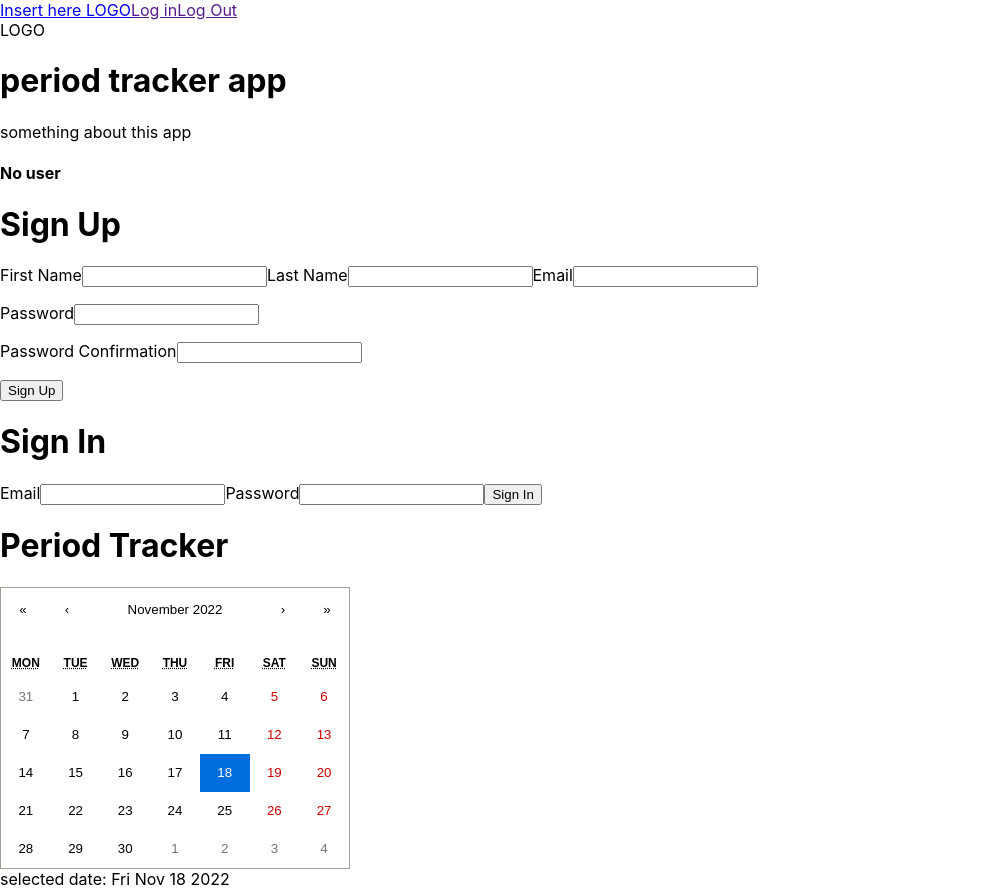
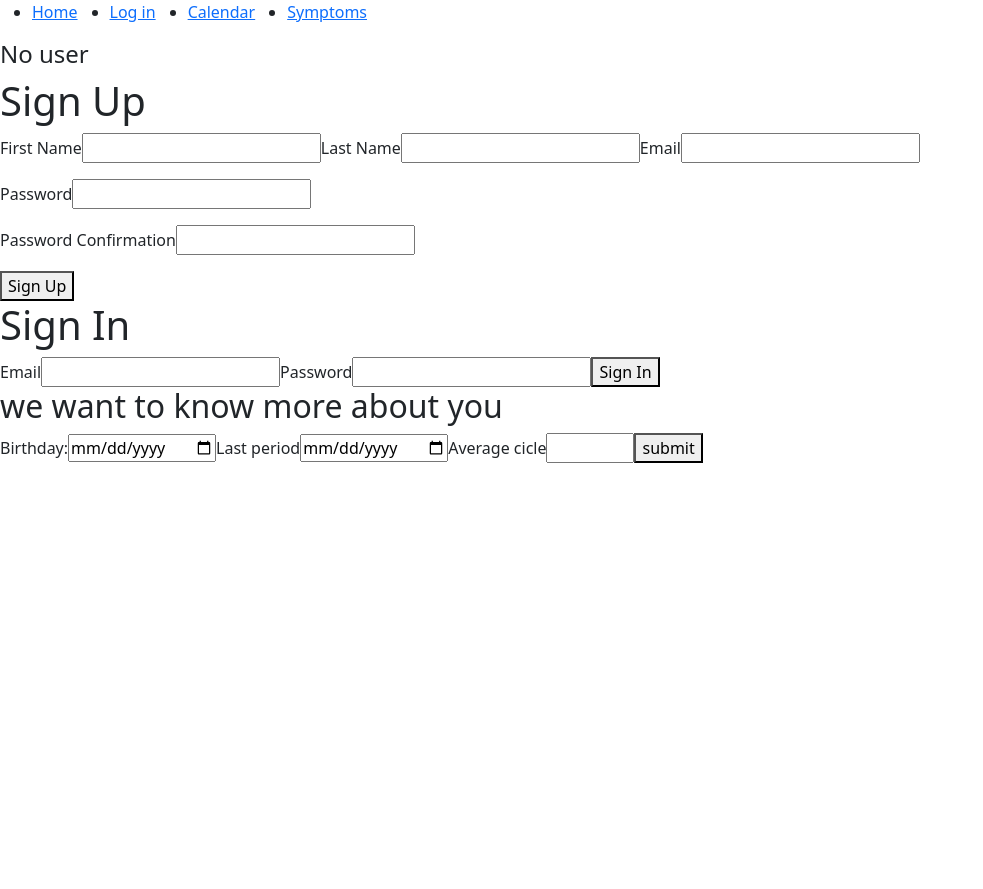
Before and after one commit to Gissell10/period-traker, a React (Create React App) app: page /login in a window 1280 px wide. Shown: the whole page, without its empty margins (0-983 px from the left). After the commit the page ends 800 px from the top, so only its background shows below. Built offline with nearby package versions, Linux system fonts and the light colour scheme.

Commit message:
basic routing

```diff
--- a/package.json
+++ b/package.json
@@ -8,8 +8,11 @@
     "@testing-library/user-event": "^13.5.0",
     "axios": "^1.1.3",
     "react": "^18.2.0",
+    "bootstrap": "^5.2.2",
+    "react-bootstrap": "^2.6.0",
     "react-calendar": "^4.0.0",
     "react-dom": "^18.2.0",
+    "react-router-dom": "^6.4.3",
     "react-scripts": "5.0.1",
     "web-vitals": "^2.1.4"
   },
--- a/src/App.css
+++ b/src/App.css
@@ -1,38 +1,7 @@
-.App {
-  text-align: center;
+.nav {
+  display: flex;
 }
 
-.App-logo {
-  height: 40vmin;
-  pointer-events: none;
+.btn-bd-primary {
+  --bs-btn-border-color: #ff1e52;
 }
-
-@media (prefers-reduced-motion: no-preference) {
-  .App-logo {
-    animation: App-logo-spin infinite 20s linear;
-  }
-}
-
-.App-header {
-  background-color: #282c34;
-  min-height: 100vh;
-  display: flex;
-  flex-direction: column;
-  align-items: center;
-  justify-content: center;
-  font-size: calc(10px + 2vmin);
-  color: white;
-}
-
-.App-link {
-  color: #61dafb;
-}
-
-@keyframes App-logo-spin {
-  from {
-    transform: rotate(0deg);
-  }
-  to {
-    transform: rotate(360deg);
-  }
-}
--- a/src/components/AboutYou.jsx
+++ b/src/components/AboutYou.jsx
@@ -2,7 +2,16 @@ import React from "react";
 const AboutYou = function () {
   return (
     <div>
-      <form action="">{/* inittal from with bsic questions */}</form>
+      <h2>we want to know more about you</h2>
+      <form>
+        <label>Birthday:</label>
+        <input type="date" name="birthday" />
+        <label> Last period</label>
+        <input type="date" name="last-period" />
+        <label htmlFor="">Average cicle</label>
+        <input type="number" min="1" max="10" />
+        <button type="Submit">submit</button>
+      </form>
     </div>
   );
 };
--- a/src/components/App.js
+++ b/src/components/App.js
@@ -1,23 +1,25 @@
 import { Component } from "react";
-import axios from 'axios'
+import axios from "axios";
+import { BrowserRouter as Router, Routes, Route } from "react-router-dom";
+import "bootstrap/dist/css/bootstrap.min.css";
 
+import "../App.css";
+import Home from "./Home";
 import Nav from "./Nav";
-import Home from "./Home";
 import Users from "./Users";
 import AboutYou from "./AboutYou";
 import Schedule from "./Schedule";
 import Symptoms from "./Symptoms";
 
-const SIGN_UP_URL = 'http://localhost:3000/users';
-const SIGN_IN_URL = 'http://localhost:3000/login';
-const USER_PROFILE_URL = 'http://localhost:3000/profile';
+const SIGN_UP_URL = "http://localhost:3000/users";
+const SIGN_IN_URL = "http://localhost:3000/login";
+const USER_PROFILE_URL = "http://localhost:3000/profile";
 
 class App extends Component {
-
   state = {
     user: {},
-		error: ''
-	}
+    error: "",
+  };
 
   signUp = (user) => {
     const body = JSON.stringify({
@@ -26,80 +28,105 @@ class App extends Component {
         last_name: user.lastName,
         email: user.email,
         password: user.password,
-			}
+      },
     });
-		axios.post(SIGN_UP_URL, body, {
+    axios
+      .post(SIGN_UP_URL, body, {
         headers: {
-				'Accept': 'application/json',
-				'Content-Type': 'application/json'
-			}
+          Accept: "application/json",
+          "Content-Type": "application/json",
+        },
       })
       .then((response) => {
-			console.log(response.data)
+        console.log(response.data);
         this.setState({
-				user: response.data
-			})
-		})
-	}
+          user: response.data,
+        });
+      });
+  };
 
   signIn = (user) => {
     const body = JSON.stringify({
       user: {
         email: user.email,
-				password: user.password
+        password: user.password,
+      },
+    });
+
+    axios
+      .post(SIGN_IN_URL, body, {
+        headers: {
+          Accept: "application/json",
+          "Content-Type": "application/json",
+        },
+      })
+      .then((response) => {
+        const data = response.data;
+        if (data.token) {
+          localStorage.setItem("token", data.token); // this is fetched on componentDidMount
+          this.setState({
+            user: data.user,
+          });
+        } else {
+          this.setState({
+            error: data.error,
+          });
         }
       });
-
-		axios.post(SIGN_IN_URL, body, {
+  };
+  componentDidMount() {
+    let token = localStorage.getItem("token");
+    if (token) {
+      axios
+        .get(USER_PROFILE_URL, {
           headers: {
-				'Accept': 'application/json',
-				'Content-Type': 'application/json'
-			}
+            Authorization: `Bearer ${token}`,
+          },
         })
         .then((response) => {
-			const data = response.data
-			if (data.token) {
-				localStorage.setItem('token', data.token); // this is fetched on componentDidMount
-				this.setState({
-					user: data.user
-				})
-			} else {
-				this.setState({
-					error: data.error
-				})
-			}
-		})
-	}
-	componentDidMount() {
-		let token = localStorage.getItem('token');
-		if (token) {
-			axios.get(USER_PROFILE_URL, {
-				headers: {
-					'Authorization': `Bearer ${token}`
-				}
-			})
-			.then((response) => {
-				const data = response.data
+          const data = response.data;
           if (data.id) {
             this.setState({
-						user: data
-					})
+              user: data,
+            });
           }
-			})
+        });
     }
   }
 
   render() {
     return (
+      <Router>
         <div>
           <Nav />
-			<Home />
-			{this.state.user.id ? <h4>Welcome {this.state.user.first_name}</h4> : <h4>No user</h4>}
-			<Users signUp={this.signUp} signIn={this.signIn} error={this.state.error}/>
+          {this.state.user.id ? (
+            <h4>Welcome {this.state.user.first_name}</h4>
+          ) : (
+            <h4>No user</h4>
+          )}
+          <Routes>
+            <Route exact path="/" element={<Home />} />
+
+            <Route
+              path="/login"
+              element={
+                <Users
+                  signUp={this.signUp}
+                  signIn={this.signIn}
+                  error={this.state.error}
+                />
+              }
+            />
+
+            <Route path="/calendar" element={<Schedule />} />
+
+            <Route path="/symptoms" element={<Symptoms />} />
+          </Routes>
+        </div>
+        <div>
           <AboutYou />
-			<Schedule />
-			<Symptoms />
         </div>
+      </Router>
     );
   }
 }
--- a/src/components/Nav.jsx
+++ b/src/components/Nav.jsx
@@ -1,11 +1,32 @@
 import React from "react";
+import { Link } from "react-router-dom";
 
 const Nav = function () {
   return (
-    <nav>
-      <a href="/">Insert here LOGO</a>
-      <a href="">Log in</a>
-      <a href="">Log Out</a>
+    <nav className="nav">
+      <ul>
+        <li>
+          <Link to="/"> Home</Link>
+        </li>
+      </ul>
+
+      <ul>
+        <li>
+          <Link to="login"> Log in</Link>
+        </li>
+      </ul>
+
+      <ul>
+        <li>
+          <Link to="calendar"> Calendar</Link>
+        </li>
+      </ul>
+
+      <ul>
+        <li>
+          <Link to="symptoms"> Symptoms</Link>
+        </li>
+      </ul>
     </nav>
   );
 };
--- a/src/components/Users.jsx
+++ b/src/components/Users.jsx
@@ -3,76 +3,79 @@ import React, { useState } from "react";
 const Users = (props) => {
   return (
     <div>
-		<SignUp signUp={props.signUp}/>
+      <SignUp signUp={props.signUp} />
       <SignIn signIn={props.signIn} />
     </div>
-	)
-}
+  );
+};
 export default Users;
-
 
 const SignUp = (props) => {
   const [signUpInput, setSignUpInput] = useState({
-		firstName: '',
-		lastName: '',
-		email: '',
-		password: '',
-		passwordConfirmation: ''
-	})
+    firstName: "",
+    lastName: "",
+    email: "",
+    password: "",
+    passwordConfirmation: "",
+  });
 
   const [signUpInputError, setSignUpInputError] = useState({
-		email: '',
-		password: '',
-		passwordConfirmation: ''
-	})
+    email: "",
+    password: "",
+    passwordConfirmation: "",
+  });
 
   const handleSignUp = () => {
-		props.signUp(signUpInput)
-	}
+    props.signUp(signUpInput);
+  };
 
   const _handleChange = (name, value) => {
     setSignUpInput({
-			...signUpInput, [name]: value // for all sign up input states, set the name (key) to value
+      ...signUpInput,
+      [name]: value, // for all sign up input states, set the name (key) to value
     });
-	}
+  };
 
   const validateSignUp = (e) => {
     e.preventDefault();
 
-		let inputError = { // same as signup inputError
-			email: '',
-			password: '',
-			passwordConfirmation: ''
-		}
+    let inputError = {
+      // same as signup inputError
+      email: "",
+      password: "",
+      passwordConfirmation: "",
+    };
 
     if (!signUpInput.email) {
       setSignUpInputError({
-				...inputError, email: 'Enter a valid email'
+        ...inputError,
+        email: "Enter a valid email",
       });
       return;
     }
 
     if (signUpInput.password !== signUpInput.passwordConfirmation) {
       setSignUpInputError({
-				...inputError, passwordConfirmation: 'Both passwords should match'
+        ...inputError,
+        passwordConfirmation: "Both passwords should match",
       });
       return;
     }
 
     if (!signUpInput.password) {
       setSignUpInputError({
-				...inputError, password: 'Password should not be empty'
+        ...inputError,
+        password: "Password should not be empty",
       });
       return;
     }
 
-		if (Object.values(signUpInputError).every(input => input === '')) {
-			handleSignUp()
+    if (Object.values(signUpInputError).every((input) => input === "")) {
+      handleSignUp();
     }
 
-		setSignUpInputError(inputError)
-	}
-
+    setSignUpInputError(inputError);
+  };
 
   return (
     <div>
@@ -82,14 +85,16 @@ const SignUp = (props) => {
         <input
           name="firstName"
           value={signUpInput.firstName}
-					onChange={({target}) => {_handleChange(target.name, target.value)}}
+          onChange={({ target }) => {
+            _handleChange(target.name, target.value);
+          }}
         />
 
         <label>Last Name</label>
         <input
           name="lastName"
           value={signUpInput.lastName}
-					onChange={({target}) => _handleChange(target.name, target.value)}
+          onChange={({ target }) => _handleChange(target.name, target.value)}
         />
 
         <label>Email</label>
@@ -97,17 +102,16 @@ const SignUp = (props) => {
           name="email"
           type="email"
           value={signUpInput.email}
-					onChange={({target}) => _handleChange(target.name, target.value)}
+          onChange={({ target }) => _handleChange(target.name, target.value)}
         />
         <p className="error-message">{signUpInputError.email}</p>
-
 
         <label>Password</label>
         <input
           name="password"
           type="password"
           value={signUpInput.password}
-					onChange={({target}) => _handleChange(target.name, target.value)}
+          onChange={({ target }) => _handleChange(target.name, target.value)}
         />
         <p className="error-message">{signUpInputError.password}</p>
 
@@ -116,7 +120,7 @@ const SignUp = (props) => {
           name="passwordConfirmation"
           type="password"
           value={signUpInput.passwordConfirmation}
-					onChange={({target}) => _handleChange(target.name, target.value)}
+          onChange={({ target }) => _handleChange(target.name, target.value)}
         />
         <p className="error-message">{signUpInputError.passwordConfirmation}</p>
 
@@ -128,22 +132,23 @@ const SignUp = (props) => {
 
 const SignIn = (props) => {
   const [signInInput, setSignInInput] = useState({
-		email: '',
-		password: ''
+    email: "",
+    password: "",
   });
 
   const _handleChange = (e) => {
     const inputTarget = e.target.value;
     const inputName = e.target.name;
     setSignInInput({
-			...signInInput, [inputName]: inputTarget
+      ...signInInput,
+      [inputName]: inputTarget,
     });
-	}
+  };
 
   const handleSignIn = (e) => {
     e.preventDefault();
-		props.signIn(signInInput)
-	}
+    props.signIn(signInInput);
+  };
 
   return (
     <div>
@@ -168,4 +173,4 @@ const SignIn = (props) => {
       </form>
     </div>
   );
-}
+};
```
Also changed, not shown: 1 other file (tests, documents, lock files or other folders). Lines whose indentation alone changed are shown as unchanged.
